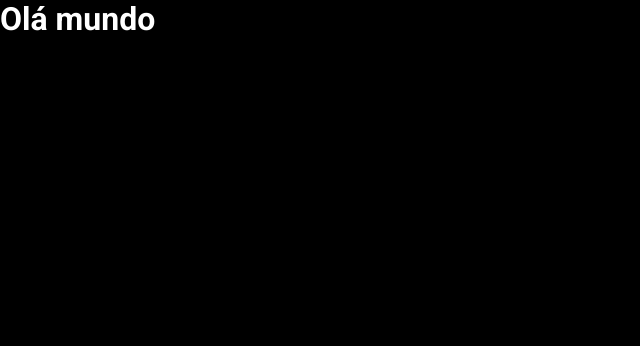
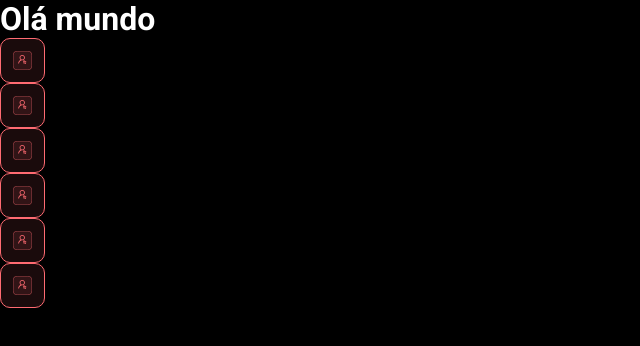
Before and after one commit to thiagosiIva/dsmeta, a React (Vite) app in the folder frontend/: page / in a window 1280 px wide. Shown: the top 346 px of the page, without its empty margins (0-640 px from the left). Built offline with nearby package versions, Linux system fonts and the light colour scheme.

Commit message:
First component

```diff
--- a/frontend/src/App.tsx
+++ b/frontend/src/App.tsx
@@ -1,10 +1,17 @@
-
+import NotificationButton from './components/NotificationButton'
 
 function App() {
 
   return (
-    <h1>Olá mundo</h1>
-
+    <>
+      <h1>Olá mundo</h1>
+      <NotificationButton />
+      <NotificationButton />
+      <NotificationButton />
+      <NotificationButton />
+      <NotificationButton />
+      <NotificationButton />
+    </>
   )
 }
 
--- /dev/null
+++ b/frontend/src/components/NotificationButton/index.tsx
@@ -0,0 +1,14 @@
+import icon from '../../assets/img/notification-icon.svg'
+import './style.css'
+
+function NotificationButton() {
+
+    return (
+        <div className="dsmeta-red-btn">
+            <img src={icon} alt="Notificar" />
+
+        </div>
+    )
+}
+
+export default NotificationButton
--- /dev/null
+++ b/frontend/src/components/NotificationButton/style.css
@@ -0,0 +1,15 @@
+.dsmeta-red-btn {
+    height: 45px;
+    width: 45px;
+    background: rgba(255, 107, 114, 0.1);
+    border: 1px solid #ff6b72;
+    border-radius: 10px;
+    display: flex;
+    align-items: center;
+    justify-content: center;
+    cursor: pointer;
+}
+
+.dsmeta-red-btn img {
+    width: 19px;
+}
```
Also changed, not shown: frontend/src/assets/img/notification-icon.svg (added).
